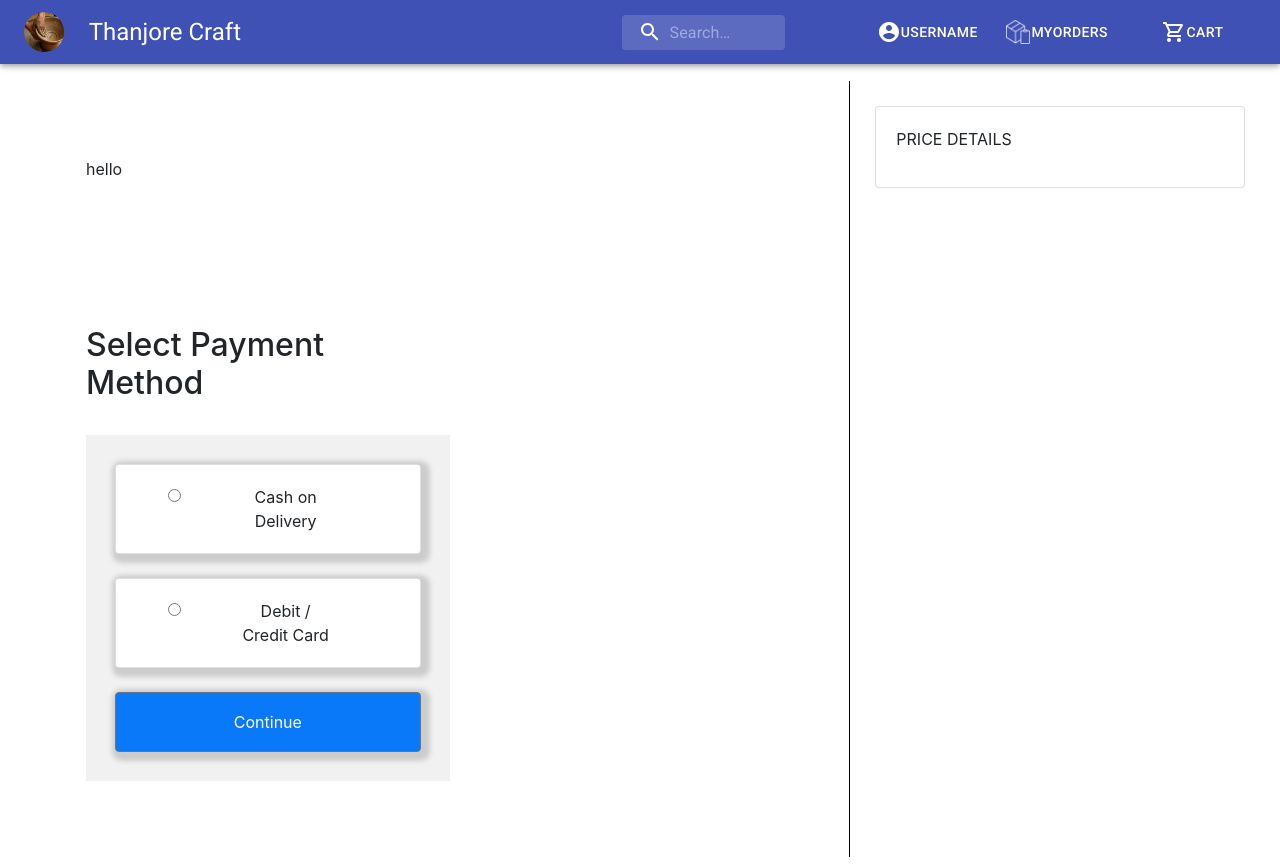
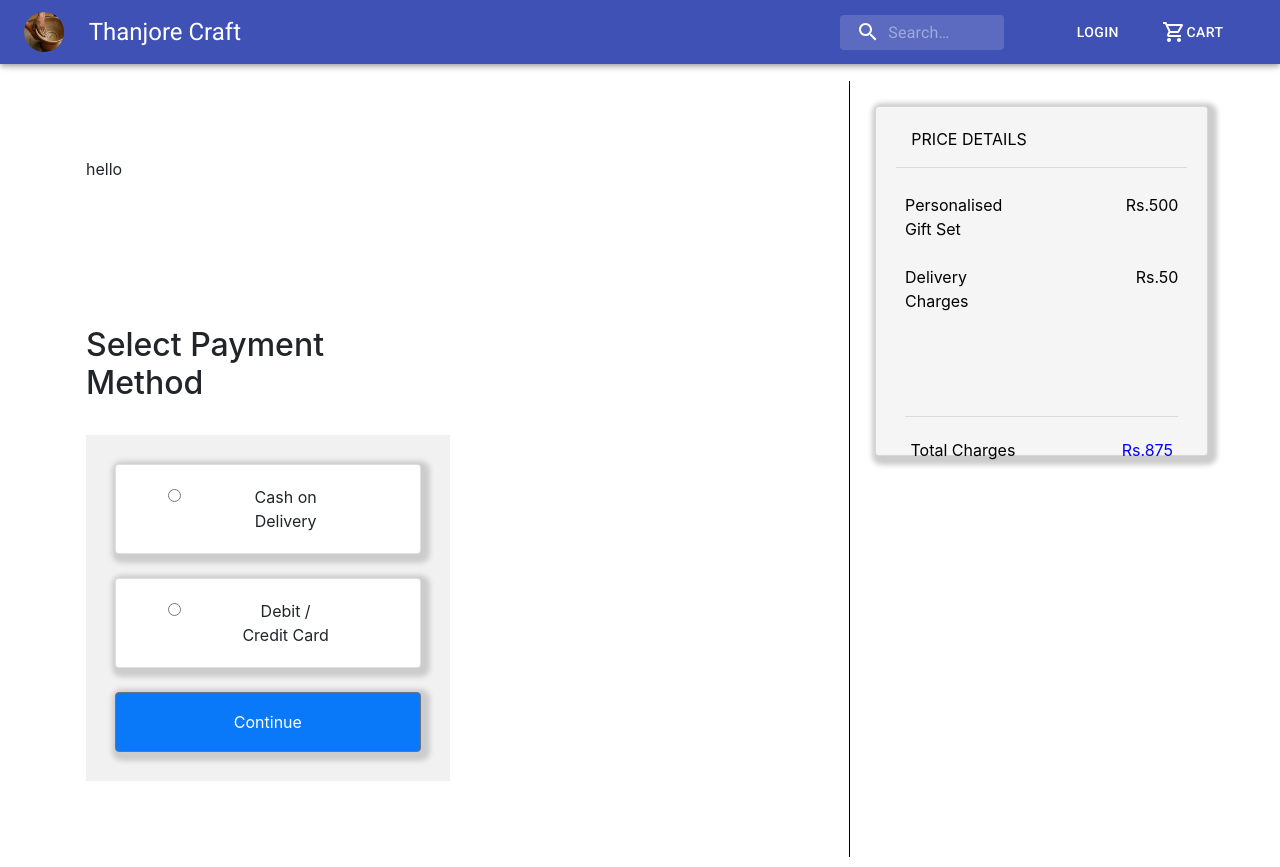
Before and after one commit to Ashok-rio/Sem-II-react, a React (Create React App) app in the folder sem-two/: page /payment in a window 1280 px wide. Built offline with nearby package versions, Linux system fonts and the light colour scheme.

Commit message:
Add side card in payment component

```diff
--- a/sem-two/src/components/Header/Header.jsx
+++ b/sem-two/src/components/Header/Header.jsx
@@ -106,7 +106,7 @@ const Nav = (props) => {
             inputProps={{ "aria-label": "search" }}
           />
         </div>
-        {!localStorage ? (
+        {!localStorage.usertoken ? (
           <Button
             className={classes.button}
             onClick={() => {
--- a/sem-two/src/components/Payments/Payment.jsx
+++ b/sem-two/src/components/Payments/Payment.jsx
@@ -1,4 +1,4 @@
-import React,{ useState } from "react";
+import React, { useState } from "react";
 import { Grid } from "@material-ui/core";
 import { makeStyles } from "@material-ui/core/styles";
 import {
@@ -12,7 +12,7 @@ import {
   Form,
 } from "reactstrap";
 import Header from "../Header/Header";
-import './payment.css';
+import "./payment.css";
 
 const useStyles = makeStyles((theme) => ({
   root: {
@@ -27,24 +27,30 @@ const useStyles = makeStyles((theme) => ({
 }));
 
 const Payment = () => {
+  const [paymenet, setPayment] = useState("");
+  const classes = useStyles();
 
-    const [paymenet, setPayment] = useState('');
-    const classes = useStyles();
-
-    const paymentSelect = async (e) => {
-        e.preventDefault();
-        console.log(paymenet);
-    }
+  const paymentSelect = async (e) => {
+    e.preventDefault();
+    console.log(paymenet);
+  };
 
   return (
     <React.Fragment>
       <Header />
-      <Container fluid={true} style={{ padding: "2%" , marginTop:'35px'}}>
+      <Container fluid={true} style={{ padding: "2%", marginTop: "35px" }}>
         <Grid container spacing={4} className={classes.root}>
-          <Grid item lg={8} md={12} sm={12} xs={12} style={{borderRight:"1px solid black"}}>
+          <Grid
+            item
+            lg={8}
+            md={12}
+            sm={12}
+            xs={12}
+            style={{ borderRight: "1px solid black" }}
+          >
             <Row>
               <Col md={12}>
-                <Card style={{ width: "100%", padding: "5%",border:"none" }}>
+                <Card style={{ width: "100%", padding: "5%", border: "none" }}>
                   <CardBody>hello</CardBody>
                 </Card>
               </Col>
@@ -52,18 +58,26 @@ const Payment = () => {
             <br />
             <Row>
               <Col md={12}>
-                <Card style={{ width: "60%", padding: "5%",border:"none" }}>
+                <Card style={{ width: "60%", padding: "5%", border: "none" }}>
                   <CardBody>
                     <h2>Select Payment Method</h2>
-                    <br/>
-                    <div style={{ padding: "8%" , backgroundColor:'#f1f1f1'}}>
+                    <br />
+                    <div style={{ padding: "8%", backgroundColor: "#f1f1f1" }}>
                       <Form onSubmit={paymentSelect}>
-                        <Card style={{ textAlign: "center" }} className={'paymentOptionCard'}>
+                        <Card
+                          style={{ textAlign: "center" }}
+                          className={"paymentOptionCard"}
+                        >
                           <CardBody>
                             <Row>
                               <Col md={1}></Col>
                               <Col md={3}>
-                                <Input type="radio" name="payment" value={'COD'} onChange={(e) => setPayment(e.target.value)} />
+                                <Input
+                                  type="radio"
+                                  name="payment"
+                                  value={"COD"}
+                                  onChange={(e) => setPayment(e.target.value)}
+                                />
                               </Col>
                               <Col md={5}>
                                 <span>Cash on Delivery</span>
@@ -72,12 +86,20 @@ const Payment = () => {
                           </CardBody>
                         </Card>
                         <br />
-                        <Card style={{ textAlign: "center" }} className={'paymentOptionCard'}>
+                        <Card
+                          style={{ textAlign: "center" }}
+                          className={"paymentOptionCard"}
+                        >
                           <CardBody>
                             <Row>
                               <Col md={1}></Col>
                               <Col md={3}>
-                                <Input type="radio" name="payment" value={'debit'} onChange={(e) => setPayment(e.target.value)} />
+                                <Input
+                                  type="radio"
+                                  name="payment"
+                                  value={"debit"}
+                                  onChange={(e) => setPayment(e.target.value)}
+                                />
                               </Col>
                               <Col md={5}>
                                 <span>Debit / Credit Card</span>
@@ -87,7 +109,7 @@ const Payment = () => {
                         </Card>
                         <br />
                         <Button
-                          className={'paymentOptionCard'}
+                          className={"paymentOptionCard"}
                           style={{
                             width: "100%",
                             height: "60px",
@@ -104,16 +126,44 @@ const Payment = () => {
               </Col>
             </Row>
           </Grid>
-          <Grid item lg={4} md={12} sm={12} xs={12} style={{padding:'2%' }}>
+          <Grid item lg={4} md={12} sm={12} xs={12} style={{ padding: "2%" }}>
             <Row>
               <Col md={12}>
-
-                <Card>
+                <Card style={{ width: "90%", height: "350px" ,backgroundColor:'#f5f5f5',color:'black'}} className={"paymentOptionCard"}>
                   <CardBody>
-                    <p>PRICE DETAILS</p>
+                    <div>
+                      <p style={{ marginLeft: "15px" }}>PRICE DETAILS</p>
+                      <hr />
+                      <div style={{ padding: "3%" }}>
+                        <Row>
+                          <Col md={6}>Personalised Gift Set</Col>
+                          <Col md={6} style={{ textAlign: "right" }}>
+                            Rs.500
+                          </Col>
+                        </Row>
+                        <br />
+                        <Row>
+                          <Col md={6}>Delivery Charges</Col>
+                          <Col md={6} style={{ textAlign: "right" }}>
+                            Rs.50
+                          </Col>
+                        </Row>
+                      </div>
+                      <div style={{ padding: "3%" ,marginTop: "70px" }}>
+                      <hr />
+                        <Row style={{padding:'2%'}}>
+                          <Col md={6}>Total Charges</Col>
+                          <Col
+                            md={6}
+                            style={{ textAlign: "right", color: "blue" }}
+                          >
+                            Rs.875
+                          </Col>
+                        </Row>
+                      </div>
+                    </div>
                   </CardBody>
                 </Card>
-
               </Col>
             </Row>
           </Grid>
```
